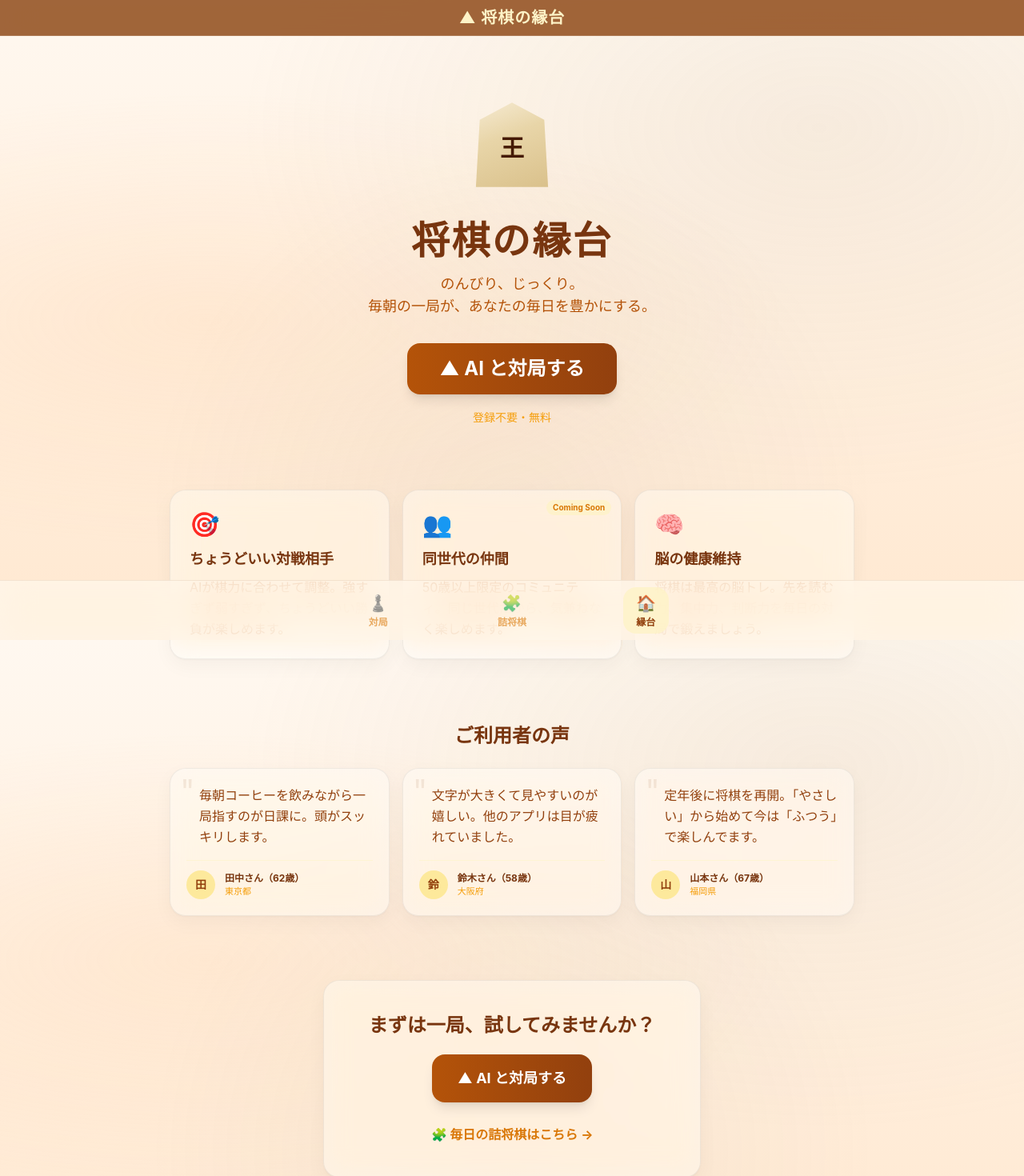
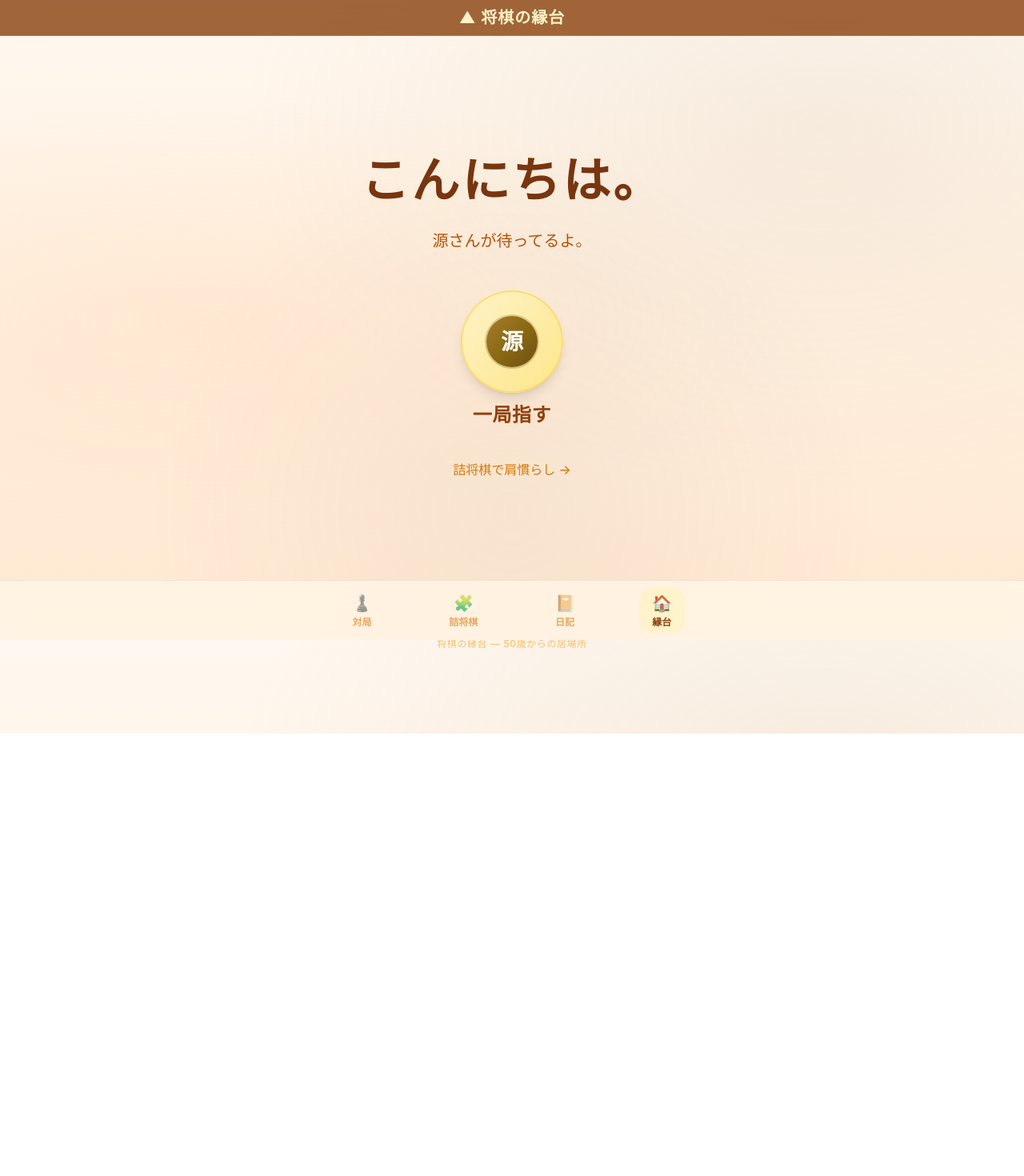
Before and after one commit to sntkmtnb/shogi-engawa, a Next.js app: page / in a window 1280 px wide. Shown: the top 1470 px of the page at 80% size. After the commit the page ends 917 px from the top, so only its background shows below. Built offline with nearby package versions, Linux system fonts and the light colour scheme.

Commit message:
feat: Round 3 - パラダイムシフト（トップページ刷新・源さん日記・下部コメント表示）

```diff
--- /dev/null
+++ b/src/app/diary/page.tsx
@@ -0,0 +1,59 @@
+import { diaryEntries } from '@/data/diary';
+
+export default function DiaryPage() {
+  return (
+    <div className="max-w-lg mx-auto px-4 pt-8 pb-8">
+      {/* Header */}
+      <div className="text-center mb-8">
+        <h1 className="text-2xl md:text-3xl font-black text-amber-900 mb-2">
+          📔 源さんの日記
+        </h1>
+        <p className="text-sm text-amber-600">
+          対局してない時の源さん
+        </p>
+      </div>
+
+      {/* Diary entries */}
+      <div className="flex flex-col gap-4">
+        {diaryEntries.map((entry, i) => (
+          <article
+            key={i}
+            className="ios-card p-5 relative"
+          >
+            {/* Mood emoji */}
+            <span className="absolute top-4 right-4 text-2xl">
+              {entry.mood}
+            </span>
+
+            {/* Avatar + date */}
+            <div className="flex items-center gap-3 mb-3">
+              <div className="chat-avatar flex-shrink-0" style={{ width: '36px', height: '36px', fontSize: '14px' }}>
+                源
+              </div>
+              <div>
+                <p className="text-xs text-amber-500 font-bold">
+                  {entry.date}
+                </p>
+                <h2 className="text-base font-bold text-amber-900 leading-tight">
+                  {entry.title}
+                </h2>
+              </div>
+            </div>
+
+            {/* Content */}
+            <p className="text-base text-amber-800 leading-relaxed pl-12">
+              {entry.content}
+            </p>
+          </article>
+        ))}
+      </div>
+
+      {/* Footer */}
+      <div className="text-center mt-8">
+        <p className="text-xs text-amber-500/60">
+          源さんは毎日を生きています
+        </p>
+      </div>
+    </div>
+  );
+}
--- a/src/app/globals.css
+++ b/src/app/globals.css
@@ -388,7 +388,10 @@ body {
   overflow: hidden !important;
   display: flex !important;
   flex-direction: column !important;
-  background: linear-gradient(180deg, #FFF8F0 0%, #FFF0E0 100%) !important;
+  background:
+    radial-gradient(ellipse at 30% 20%, rgba(255,220,180,0.15) 0%, transparent 50%),
+    radial-gradient(ellipse at 70% 80%, rgba(200,180,150,0.1) 0%, transparent 50%),
+    linear-gradient(180deg, #FFF8F0 0%, #FFF0E0 100%) !important;
 }
 
 /* Bottom padding for tab bar (non-game pages) */
--- a/src/app/page.tsx
+++ b/src/app/page.tsx
@@ -1,167 +1,72 @@
+'use client';
+
+import { useState, useEffect } from 'react';
 import Link from 'next/link';
 
+function getGreeting(): string {
+  const hour = new Date().getHours();
+  if (hour >= 5 && hour < 10) return 'おはよう。';
+  if (hour >= 10 && hour < 17) return 'こんにちは。';
+  if (hour >= 17 && hour < 22) return 'こんばんは。';
+  return 'こんばんは。';
+}
+
 export default function Home() {
+  const [greeting, setGreeting] = useState('');
+  const [mounted, setMounted] = useState(false);
+
+  useEffect(() => {
+    setGreeting(getGreeting());
+    setMounted(true);
+  }, []);
+
   return (
-    <div>
-      {/* Hero section */}
-      <section className="max-w-2xl mx-auto px-6 pt-12 pb-14 md:pt-20 md:pb-20 text-center">
-        <div className="relative inline-block mb-8">
-          <div className="w-20 h-24 md:w-24 md:h-28 mx-auto relative">
-            <div
-              className="absolute inset-0"
-              style={{
-                clipPath: 'polygon(50% 3%, 92% 22%, 97% 97%, 3% 97%, 8% 22%)',
-                background: 'linear-gradient(160deg, #f7ecd5 0%, #e8d5a8 40%, #d9c08a 100%)',
-              }}
-            />
-            <div
-              className="absolute inset-0 flex items-center justify-center"
-              style={{
-                clipPath: 'polygon(50% 3%, 92% 22%, 97% 97%, 3% 97%, 8% 22%)',
-              }}
-            >
-              <span className="text-amber-950 font-black text-2xl md:text-3xl mt-2">
-                王
-              </span>
+    <div className="flex flex-col items-center justify-center min-h-[100dvh] px-6 pb-24 relative">
+      {/* Main content - centered */}
+      <div
+        className="flex flex-col items-center gap-8 transition-opacity duration-700"
+        style={{ opacity: mounted ? 1 : 0 }}
+      >
+        {/* Time-based greeting */}
+        <h1 className="text-4xl md:text-6xl font-black text-amber-900 tracking-wider">
+          {greeting}
+        </h1>
+
+        {/* Sub text */}
+        <p className="text-lg md:text-xl text-amber-700 font-medium">
+          源さんが待ってるよ。
+        </p>
+
+        {/* Big round button */}
+        <Link
+          href="/play"
+          className="group flex flex-col items-center gap-3 mt-4"
+        >
+          <div className="w-28 h-28 md:w-32 md:h-32 rounded-full bg-gradient-to-br from-amber-100 to-amber-200 border-2 border-amber-300/60 shadow-lg flex items-center justify-center transition-all duration-200 active:scale-95 group-hover:shadow-xl group-hover:border-amber-400/60">
+            <div className="chat-avatar" style={{ width: '64px', height: '64px', fontSize: '28px' }}>
+              源
             </div>
           </div>
-        </div>
+          <span className="text-xl md:text-2xl font-bold text-amber-800 tracking-wide">
+            一局指す
+          </span>
+        </Link>
 
-        <h1 className="text-3xl md:text-5xl font-black text-amber-900 mb-4 tracking-wider">
-          将棋の縁台
-        </h1>
-        <p className="text-base md:text-lg text-amber-700 leading-relaxed mb-8 max-w-md mx-auto">
-          のんびり、じっくり。<br />
-          毎朝の一局が、あなたの毎日を豊かにする。
+        {/* Tsume link */}
+        <Link
+          href="/tsume"
+          className="text-amber-600 hover:text-amber-500 text-base font-medium transition mt-2"
+        >
+          詰将棋で肩慣らし →
+        </Link>
+      </div>
+
+      {/* Footer */}
+      <div className="absolute bottom-8 left-0 right-0 text-center pb-[env(safe-area-inset-bottom,0px)]">
+        <p className="text-xs text-amber-500/60 font-medium tracking-wider">
+          将棋の縁台 — 50歳からの居場所
         </p>
-
-        <Link
-          href="/play"
-          className="btn-ios inline-block bg-gradient-to-r from-amber-700 to-amber-800 text-white text-xl md:text-2xl font-bold py-4 px-10 shadow-lg active:scale-95"
-        >
-          ▲ AI と対局する
-        </Link>
-        <p className="mt-3 text-sm text-amber-500">
-          登録不要・無料
-        </p>
-      </section>
-
-      {/* Feature cards */}
-      <section className="max-w-4xl mx-auto px-5 pb-14 md:pb-20">
-        <div className="grid grid-cols-1 md:grid-cols-3 gap-4">
-          <div className="feature-card ios-card p-6">
-            <div className="text-3xl mb-3">🎯</div>
-            <h3 className="text-lg font-bold text-amber-900 mb-2">
-              ちょうどいい対戦相手
-            </h3>
-            <p className="text-base text-amber-700 leading-relaxed">
-              AIが棋力に合わせて調整。強すぎず弱すぎず、ちょうどいい勝負が楽しめます。
-            </p>
-          </div>
-
-          <div className="feature-card ios-card p-6 relative">
-            <span className="absolute top-3 right-3 text-[10px] bg-amber-100/80 text-amber-600 px-2 py-0.5 rounded-full font-bold">
-              Coming Soon
-            </span>
-            <div className="text-3xl mb-3">👥</div>
-            <h3 className="text-lg font-bold text-amber-900 mb-2">
-              同世代の仲間
-            </h3>
-            <p className="text-base text-amber-700 leading-relaxed">
-              50歳以上限定のコミュニティ。同じ世代だから、気兼ねなく楽しめます。
-            </p>
-          </div>
-
-          <div className="feature-card ios-card p-6">
-            <div className="text-3xl mb-3">🧠</div>
-            <h3 className="text-lg font-bold text-amber-900 mb-2">
-              脳の健康維持
-            </h3>
-            <p className="text-base text-amber-700 leading-relaxed">
-              将棋は最高の脳トレ。先を読む力、集中力、判断力を毎日の対局で鍛えましょう。
-            </p>
-          </div>
-        </div>
-      </section>
-
-      {/* Testimonials */}
-      <section className="max-w-4xl mx-auto px-5 pb-14 md:pb-20">
-        <h2 className="text-xl md:text-2xl font-bold text-amber-900 text-center mb-6">
-          ご利用者の声
-        </h2>
-        <div className="grid grid-cols-1 md:grid-cols-3 gap-4">
-          {[
-            { text: '毎朝コーヒーを飲みながら一局指すのが日課に。頭がスッキリします。', name: '田中さん（62歳）', sub: '東京都', initial: '田' },
-            { text: '文字が大きくて見やすいのが嬉しい。他のアプリは目が疲れていました。', name: '鈴木さん（58歳）', sub: '大阪府', initial: '鈴' },
-            { text: '定年後に将棋を再開。「やさしい」から始めて今は「ふつう」で楽しんでます。', name: '山本さん（67歳）', sub: '福岡県', initial: '山' },
-          ].map((t, i) => (
-            <div key={i} className="testimonial-card ios-card p-5">
-              <p className="text-base text-amber-800 leading-relaxed mb-4 pl-4">
-                {t.text}
-              </p>
-              <div className="flex items-center gap-3 border-t border-amber-100/60 pt-3">
-                <div className="w-9 h-9 bg-amber-200/80 rounded-full flex items-center justify-center text-amber-800 font-bold text-sm">
-                  {t.initial}
-                </div>
-                <div>
-                  <p className="text-xs font-bold text-amber-900">{t.name}</p>
-                  <p className="text-[11px] text-amber-500">{t.sub}</p>
-                </div>
-              </div>
-            </div>
-          ))}
-        </div>
-      </section>
-
-      {/* CTA */}
-      <section className="max-w-lg mx-auto px-5 pb-14 md:pb-20 text-center">
-        <div className="ios-card p-8 md:p-10">
-          <p className="text-xl md:text-2xl font-bold text-amber-900 mb-5 leading-relaxed">
-            まずは一局、<br className="md:hidden" />試してみませんか？
-          </p>
-          <Link
-            href="/play"
-            className="btn-ios inline-block bg-gradient-to-r from-amber-700 to-amber-800 text-white text-lg font-bold py-4 px-8 shadow-lg active:scale-95"
-          >
-            ▲ AI と対局する
-          </Link>
-          <div className="mt-5">
-            <Link
-              href="/tsume"
-              className="text-amber-600 hover:text-amber-500 text-base font-bold transition"
-            >
-              🧩 毎日の詰将棋はこちら →
-            </Link>
-          </div>
-        </div>
-      </section>
-
-      {/* How to play */}
-      <section className="max-w-lg mx-auto px-5 pb-16">
-        <div className="ios-card p-6 md:p-8">
-          <h2 className="text-lg md:text-xl font-bold text-amber-900 mb-4">
-            📖 遊び方
-          </h2>
-          <ul className="space-y-3 text-base text-amber-800 leading-relaxed">
-            <li className="flex gap-3">
-              <span className="text-amber-500 font-bold shrink-0">①</span>
-              <span>「AIと対局する」をタップ</span>
-            </li>
-            <li className="flex gap-3">
-              <span className="text-amber-500 font-bold shrink-0">②</span>
-              <span>難易度を選んで対局開始</span>
-            </li>
-            <li className="flex gap-3">
-              <span className="text-amber-500 font-bold shrink-0">③</span>
-              <span>駒をタップして選び、移動先をタップ</span>
-            </li>
-            <li className="flex gap-3">
-              <span className="text-amber-500 font-bold shrink-0">④</span>
-              <span>持ち駒は盤の横に表示されます</span>
-            </li>
-          </ul>
-        </div>
-      </section>
+      </div>
     </div>
   );
 }
--- a/src/components/BottomTabBar.tsx
+++ b/src/components/BottomTabBar.tsx
@@ -6,6 +6,7 @@ import { usePathname } from 'next/navigation';
 const tabs = [
   { href: '/play', label: '対局', emoji: '♟️' },
   { href: '/tsume', label: '詰将棋', emoji: '🧩' },
+  { href: '/diary', label: '日記', emoji: '📔' },
   { href: '/', label: '縁台', emoji: '🏠', exact: true },
 ];
 
--- a/src/components/ShogiBoard.tsx
+++ b/src/components/ShogiBoard.tsx
@@ -535,7 +535,7 @@ export default function ShogiBoard({ difficulty, onBack }: ShogiBoardProps) {
       </div>
 
       {/* Control bar - bottom, compact icons */}
-      <div className="flex-shrink-0 flex items-center justify-center gap-8 px-4 py-1 pb-[calc(4px+env(safe-area-inset-bottom,0px))]">
+      <div className="flex-shrink-0 flex items-center justify-center gap-8 px-4 py-1">
         <button
           onClick={onBack}
           className="text-amber-700/60 hover:text-amber-800 text-lg active:scale-90 transition-all p-1.5"
@@ -558,6 +558,17 @@ export default function ShogiBoard({ difficulty, onBack }: ShogiBoardProps) {
           >
             🏳️
           </button>
+        )}
+      </div>
+
+      {/* 源さんの最新コメント - 下部に大きく表示 */}
+      <div className="flex-1 flex items-center justify-center px-4 pb-[calc(4px+env(safe-area-inset-bottom,0px))]">
+        {chatMessages.length > 0 && (
+          <div className="text-center">
+            <p className="text-base text-amber-800 font-medium leading-relaxed opacity-80">
+              「{chatMessages[chatMessages.length - 1].text}」
+            </p>
+          </div>
         )}
       </div>
 
--- /dev/null
+++ b/src/data/diary.ts
@@ -0,0 +1,51 @@
+export interface DiaryEntry {
+  date: string; // 'MM-DD'
+  title: string;
+  content: string;
+  mood: '😊' | '😤' | '🤔' | '😴' | '😎';
+}
+
+export const diaryEntries: DiaryEntry[] = [
+  {
+    date: '02-02',
+    title: '孫が来た日',
+    content: '今日は孫の太郎が遊びに来てな。将棋教えたろ思たんやけど、すぐ飽きてゲームやり出してん。まぁ、そんなもんやろ。でも帰り際に「じいちゃん、また将棋教えて」って言うてくれてな…ちょっと嬉しかったわ。',
+    mood: '😊',
+  },
+  {
+    date: '02-01',
+    title: 'コーヒーの話',
+    content: 'ワシな、毎朝コーヒー淹れるんやけど、最近豆を変えてん。エチオピアのやつ。嫁さんには「味なんて分からんくせに」って言われたけど、分かるわ。フルーティーや。…たぶん。',
+    mood: '😎',
+  },
+  {
+    date: '01-31',
+    title: '昔の将棋仲間',
+    content: '会社の後輩やった山下くんから久しぶりに電話あってな。あいつも定年退職したらしい。「また将棋指しましょう」って言うとったけど、お互い腰が重なってなかなかな。ネットでできたらええのになぁ。',
+    mood: '🤔',
+  },
+  {
+    date: '01-30',
+    title: '散歩と猫',
+    content: '朝の散歩で公園行ったら、ベンチに猫がおってな。ワシの隣にちょこんと座りよるんや。しばらく二人で（二匹で？）ぼーっとしとった。ええ時間やった。将棋もこういう「間」が大事なんやで。',
+    mood: '😊',
+  },
+  {
+    date: '01-29',
+    title: '負けた日',
+    content: '今日は3人相手して全敗や。信じられん。特に最後の一局は完全に読み負け。悔しいて寝られんかもしれん。…いや、寝る。明日また頑張るわ。',
+    mood: '😤',
+  },
+  {
+    date: '01-28',
+    title: 'テレビの将棋番組',
+    content: 'NHK杯見とったんやけど、プロの将棋はやっぱり凄いなぁ。ワシらの将棋とは別物や。でもな、楽しさは同じやと思うんよ。次の一手を考えるあのワクワク感。それが将棋の魅力やろ。',
+    mood: '🤔',
+  },
+  {
+    date: '01-27',
+    title: '雨の日',
+    content: '一日中雨やったから、家で詰将棋やっとった。5手詰めが解けんくて3時間かかったわ。嫁さんに「また将棋？」って呆れられたけど、解けた時の快感はたまらんのや。分かるやろ？',
+    mood: '😊',
+  },
+];
```
